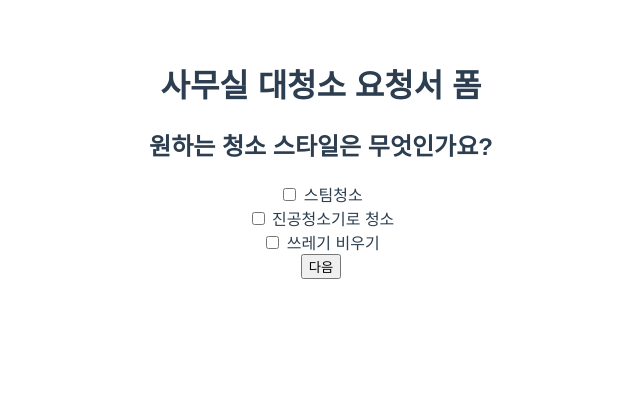
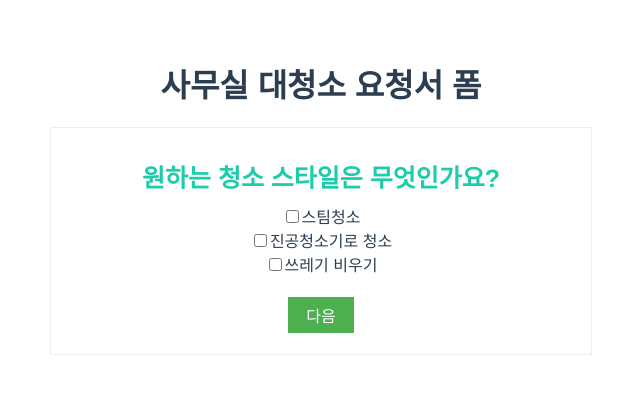
Before and after one commit to yunseop-kim/multi-step-component, a Vue app: page / in a window 1280 px wide. Shown: the top 394 px of the page, without its empty margins (319-959 px from the left). Built offline with nearby package versions, Linux system fonts and the light colour scheme.

Commit message:
불필요 구문 제거, CSS 입히기

```diff
--- a/src/App.vue
+++ b/src/App.vue
@@ -3,18 +3,18 @@
     <div id="title">
       <h1>{{myInput.title}}</h1>
     </div>
-    <input-template v-for="(item, index) in myInput.items" :key="index" :item="item">
-      <h2 v-if="step == index">{{item.title}}</h2>
-      <component v-if="step == index" :item="item" :is="componentFactory(item.formType)"></component>
-    </input-template>
-    <div name="buttons" v-if="!submitted">
-      <button v-if="step != 0" @click="prev">이전</button>
-      <button v-if="!isLast" @click="next">다음</button>
-      <button v-if="isLast" @click="submit">제출</button>
-    </div>
-    <div v-else>
-      <h5>답변이 제출되었습니다.</h5>
-      {{output}}
+    <div class="step-card">
+      <div v-for="(item, index) in myInput.items" :key="index">
+        <component v-if="step == index" :item="item" :is="componentFactory(item.formType)"/>
+      </div>
+      <div class="buttons" v-if="!submitted">
+        <button class="button" v-if="step != 0" @click="prev">이전</button>
+        <button class="button" v-if="!isLast" @click="next">다음</button>
+        <button class="button" v-if="isLast" @click="submit">제출</button>
+      </div>
+      <div v-else>
+        <h5>답변이 제출되었습니다.</h5>
+      </div>
     </div>
   </div>
 </template>
@@ -23,7 +23,6 @@
 import { mapGetters } from "vuex";
 
 import myInput from "@/assets/input.json";
-import InputTemplate from "./components/InputTemplates/InputTemplate";
 import CheckboxTemplate from "./components/InputTemplates/CheckboxTemplate";
 import RadioTemplate from "./components/InputTemplates/RadioTemplate";
 import SelectboxTemplate from "./components/InputTemplates/SelectboxTemplate";
@@ -69,20 +68,20 @@ export default {
       if (this.$store.getters.currentItem.answer) {
         this.$store.commit("addItem");
         this.step++;
+        return true;
       } else {
         window.alert("값을 입력해주세요!");
-        return;
+        return false;
       }
-      // if (!this.isLast)
     },
     submit() {
-      this.next();
-      console.log("result: ", this.output);
-      this.submitted = true;
+      if (this.next()) {
+        console.log("result: ", this.output);
+        this.submitted = true;
+      }
     }
   },
   components: {
-    InputTemplate,
     CheckboxTemplate,
     RadioTemplate,
     SelectboxTemplate,
@@ -91,7 +90,7 @@ export default {
 };
 </script>
 
-<style>
+<style lang="scss">
 #app {
   font-family: "Avenir", Helvetica, Arial, sans-serif;
   -webkit-font-smoothing: antialiased;
@@ -100,4 +99,27 @@ export default {
   color: #2c3e50;
   margin-top: 60px;
 }
+
+.step-card {
+  text-align: center;
+  width: 500px;
+  border: 1px solid #eee;
+  padding: 20px;
+  display: inline-block;
+  .question {
+    font-size: 25px;
+    color: #1dccaa;
+    margin: 10px;
+  }
+  .buttons {
+    margin-top: 20px;
+    .button {
+      background-color: #4CAF50; /* Green */
+      border: 1px solid white;
+      color: white;
+      padding: 6px 18px;
+      font-size: 16px;
+    }
+  }
+}
 </style>
--- a/src/components/InputTemplates/CheckboxTemplate.vue
+++ b/src/components/InputTemplates/CheckboxTemplate.vue
@@ -1,8 +1,14 @@
 <template>
   <div>
+    <h2 class="question">{{item.title}}</h2>
     <div v-for="option in item.options" :key="option.id">
-      <input type="checkbox" :value="option.text" v-model="selectedItems">
-      {{option.text}}
+      <input
+        :id="`checkbox_${option.id}`"
+        type="checkbox"
+        :value="option.text"
+        v-model="selectedItems"
+      >
+      <label :for="`checkbox_${option.id}`">{{option.text}}</label>
     </div>
   </div>
 </template>
@@ -12,12 +18,12 @@ export default {
   name: "CheckboxTemplate",
   extends: InputTemplate,
   watch: {
-    selectedItems(val, oldVal) {
+    selectedItems(val) {
       const item = {
         id: this.item.itemId,
         answer: val.join(",")
       };
-      this.$store.commit('setInputItem', item)
+      this.setInputItem(item);
     }
   }
 };
--- a/src/components/InputTemplates/InputTemplate.vue
+++ b/src/components/InputTemplates/InputTemplate.vue
@@ -1,21 +1,9 @@
-<template>
-  <div>
-    <slot></slot>
-  </div>
-</template>
 <script>
 export default {
   name: "InputTemplate",
-  props: ["item"],
-  watch: {
-    selectedItems(val, oldVal) {
-      console.log("selectedItems", val, oldVal);
-    },
-    selectedItem(val, oldVal) {
-      console.log("selectedItem", val, oldVal);
-    },
-    textInput(val, oldVal) {
-      console.log("textInput", val, oldVal);
+  props: {
+    item: {
+      type: Object
     }
   },
   data() {
@@ -24,8 +12,11 @@ export default {
       selectedItem: null,
       textInput: null
     };
+  },
+  methods: {
+    setInputItem(item) {
+      this.$store.commit("setInputItem", item);
+    }
   }
 };
 </script>
-<style>
-</style>
--- a/src/components/InputTemplates/RadioTemplate.vue
+++ b/src/components/InputTemplates/RadioTemplate.vue
@@ -1,13 +1,9 @@
 <template>
   <div>
+    <h2 class="question">{{item.title}}</h2>
     <div v-for="option in item.options" :key="option.id">
-      <input
-        :name="`option-${option.itemId}`"
-        type="radio"
-        :value="option.text"
-        v-model="selectedItem"
-      >
-      {{option.text}}
+      <input :id="`option-${option.id}`" type="radio" :value="option.text" v-model="selectedItem">
+      <label :for="`option-${option.id}`">{{option.text}}</label>
     </div>
   </div>
 </template>
@@ -17,12 +13,12 @@ export default {
   name: "CheckboxTemplate",
   extends: InputTemplate,
   watch: {
-    selectedItem(val, oldVal) {
+    selectedItem(val) {
       const item = {
         id: this.item.itemId,
         answer: val
       };
-      this.$store.commit("setInputItem", item);
+      this.setInputItem(item);
     }
   }
 };
--- a/src/components/InputTemplates/SelectboxTemplate.vue
+++ b/src/components/InputTemplates/SelectboxTemplate.vue
@@ -1,5 +1,6 @@
 <template>
   <div>
+    <h2 class="question">{{item.title}}</h2>
     <select v-model="selectedItem">
       <option :value="null">선택하세요</option>
       <option v-for="option in item.options" :key="option.id" :value="option.text">{{option.text}}</option>
@@ -12,13 +13,13 @@ export default {
   name: "CheckboxTemplate",
   extends: InputTemplate,
   watch: {
-    selectedItem(val, oldVal) {
+    selectedItem(val) {
       const item = {
         id: this.item.itemId,
         answer: val
       };
-      this.$store.commit("setInputItem", item);
+      this.setInputItem(item);
     }
-  },
+  }
 };
 </script>
--- a/src/components/InputTemplates/TextInputTemplate.vue
+++ b/src/components/InputTemplates/TextInputTemplate.vue
@@ -1,5 +1,6 @@
 <template>
   <div>
+    <h2 class="question">{{item.title}}</h2>
     <input type="text" v-model="textInput">
   </div>
 </template>
@@ -9,13 +10,13 @@ export default {
   name: "CheckboxTemplate",
   extends: InputTemplate,
   watch: {
-    textInput(val, oldVal) {
+    textInput(val) {
       const item = {
         id: this.item.itemId,
         answer: val
       };
-      this.$store.commit("setInputItem", item);
+      this.setInputItem(item);
     }
-  },
+  }
 };
 </script>
```
